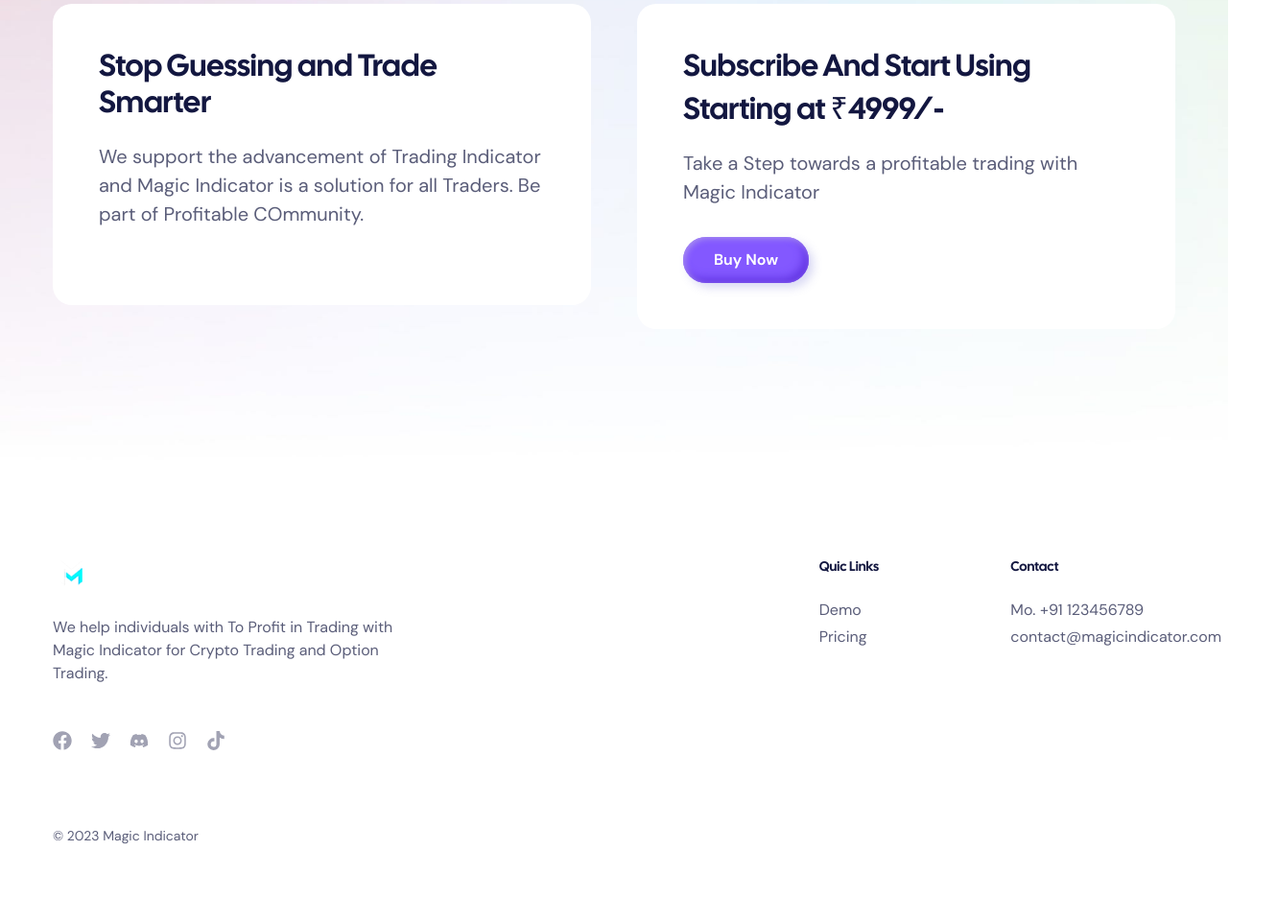
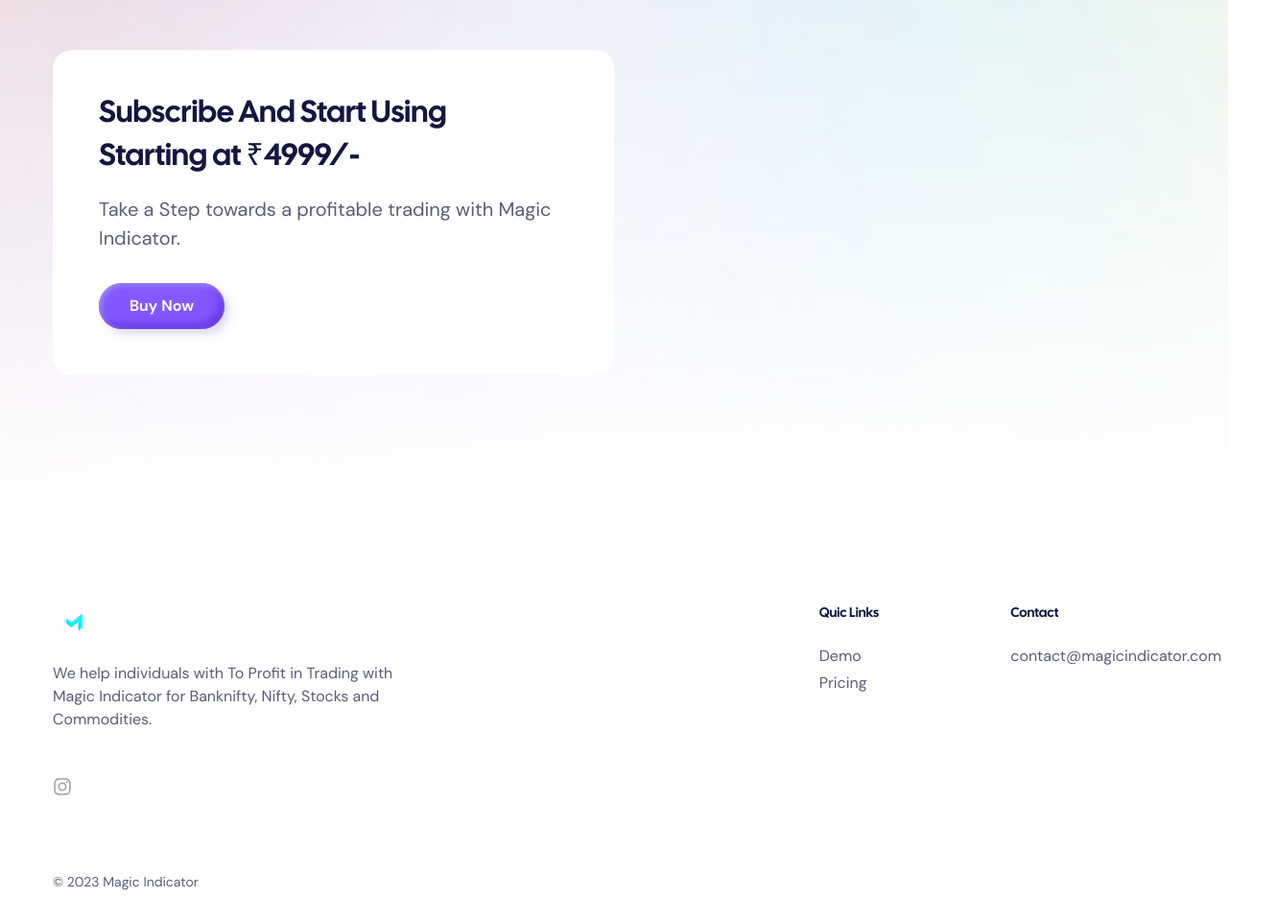
Before and after one commit to classicgaurav/magicindicator, a plain HTML site: page index.html in a window 1280 px wide. Shown: the part 3606-4566 px from the top of the page at 96% size, 1331 px wide, since content can reach past the window. Before the commit the page ends 4518 px from the top, so only its background shows below. Drawn offline with Linux system fonts and the light colour scheme.

Commit message:
Update index.html

```diff
--- a/index.html
+++ b/index.html
@@ -461,7 +461,7 @@
 
 
 
-      <!-- Socials / CTA / Newsletter -->
+     <!-- Socials / CTA / Newsletter -->
       <section class="relative py-24">
         <picture class="pointer-events-none absolute inset-0 -z-10 dark:hidden">
           <img src="images/gradient.jpg" alt="gradient" class="h-full w-full">
@@ -472,12 +472,7 @@
         <div class="container">
           <div class="lg:flex lg:space-x-12">
             <div class="mb-12 lg:w-1/2">
-              <div class="rounded-2.5xl bg-white p-12 dark:bg-jacarta-700">
-                <h2 class="mb-5 font-display text-3xl text-jacarta-700 dark:text-white">
-                  Stop Guessing and Trade Smarter
-                </h2>
-                <p class="mb-8 text-lg leading-normal dark:text-jacarta-300">
-                  We support the advancement of Trading Indicator and Magic Indicator is a solution for all Traders. Be part of Profitable COmmunity.
+
                 </p>
                 <div class="flex space-x-2">
 
@@ -494,17 +489,14 @@
                   Subscribe And Start Using <br>Starting at ₹4999/-
                 </h2>
                 <p class="mb-8 text-lg leading-normal dark:text-jacarta-300">
-                  Take a Step towards a profitable trading with Magic Indicator
+                  Take a Step towards a profitable trading with Magic Indicator.
                 </p>
                 <a href="#" class="inline-block rounded-full bg-accent py-3 px-8 text-center font-semibold text-white shadow-accent-volume transition-all hover:bg-accent-dark">
                   Buy Now
                 </a>
               </div>
             </div>
-          </div>
 
-            </div>
-          </div>
         </div>
       </section>
     </main>
@@ -543,33 +535,13 @@
               <img src="images/logo_white.png" class="hidden max-h-7 dark:block" alt="Xhibiter | NFT Marketplace">
             </a>
             <p class="mb-12 dark:text-jacarta-300">
-              We help individuals with To Profit in Trading with Magic Indicator for Crypto Trading and Option Trading.
+              We help individuals with To Profit in Trading with Magic Indicator for Banknifty, Nifty, Stocks and Commodities.
             </p>
             <!-- Socials -->
             <div class="flex space-x-5">
               <a href="#" class="group">
-                <svg aria-hidden="true" focusable="false" data-prefix="fab" data-icon="facebook" class="h-5 w-5 fill-jacarta-300 group-hover:fill-accent dark:group-hover:fill-white" role="img" xmlns="http://www.w3.org/2000/svg" viewBox="0 0 512 512">
-                  <path d="M504 256C504 119 393 8 256 8S8 119 8 256c0 123.78 90.69 226.38 209.25 245V327.69h-63V256h63v-54.64c0-62.15 37-96.48 93.67-96.48 27.14 0 55.52 4.84 55.52 4.84v61h-31.28c-30.8 0-40.41 19.12-40.41 38.73V256h68.78l-11 71.69h-57.78V501C413.31 482.38 504 379.78 504 256z"/>
-                </svg>
-              </a>
-              <a href="#" class="group">
-                <svg aria-hidden="true" focusable="false" data-prefix="fab" data-icon="twitter" class="h-5 w-5 fill-jacarta-300 group-hover:fill-accent dark:group-hover:fill-white" role="img" xmlns="http://www.w3.org/2000/svg" viewBox="0 0 512 512">
-                  <path d="M459.37 151.716c.325 4.548.325 9.097.325 13.645 0 138.72-105.583 298.558-298.558 298.558-59.452 0-114.68-17.219-161.137-47.106 8.447.974 16.568 1.299 25.34 1.299 49.055 0 94.213-16.568 130.274-44.832-46.132-.975-84.792-31.188-98.112-72.772 6.498.974 12.995 1.624 19.818 1.624 9.421 0 18.843-1.3 27.614-3.573-48.081-9.747-84.143-51.98-84.143-102.985v-1.299c13.969 7.797 30.214 12.67 47.431 13.319-28.264-18.843-46.781-51.005-46.781-87.391 0-19.492 5.197-37.36 14.294-52.954 51.655 63.675 129.3 105.258 216.365 109.807-1.624-7.797-2.599-15.918-2.599-24.04 0-57.828 46.782-104.934 104.934-104.934 30.213 0 57.502 12.67 76.67 33.137 23.715-4.548 46.456-13.32 66.599-25.34-7.798 24.366-24.366 44.833-46.132 57.827 21.117-2.273 41.584-8.122 60.426-16.243-14.292 20.791-32.161 39.308-52.628 54.253z"/>
-                </svg>
-              </a>
-              <a href="#" class="group">
-                <svg aria-hidden="true" focusable="false" data-prefix="fab" data-icon="discord" class="h-5 w-5 fill-jacarta-300 group-hover:fill-accent dark:group-hover:fill-white" role="img" xmlns="http://www.w3.org/2000/svg" viewBox="0 0 640 512">
-                  <path d="M524.531,69.836a1.5,1.5,0,0,0-.764-.7A485.065,485.065,0,0,0,404.081,32.03a1.816,1.816,0,0,0-1.923.91,337.461,337.461,0,0,0-14.9,30.6,447.848,447.848,0,0,0-134.426,0,309.541,309.541,0,0,0-15.135-30.6,1.89,1.89,0,0,0-1.924-.91A483.689,483.689,0,0,0,116.085,69.137a1.712,1.712,0,0,0-.788.676C39.068,183.651,18.186,294.69,28.43,404.354a2.016,2.016,0,0,0,.765,1.375A487.666,487.666,0,0,0,176.02,479.918a1.9,1.9,0,0,0,2.063-.676A348.2,348.2,0,0,0,208.12,430.4a1.86,1.86,0,0,0-1.019-2.588,321.173,321.173,0,0,1-45.868-21.853,1.885,1.885,0,0,1-.185-3.126c3.082-2.309,6.166-4.711,9.109-7.137a1.819,1.819,0,0,1,1.9-.256c96.229,43.917,200.41,43.917,295.5,0a1.812,1.812,0,0,1,1.924.233c2.944,2.426,6.027,4.851,9.132,7.16a1.884,1.884,0,0,1-.162,3.126,301.407,301.407,0,0,1-45.89,21.83,1.875,1.875,0,0,0-1,2.611,391.055,391.055,0,0,0,30.014,48.815,1.864,1.864,0,0,0,2.063.7A486.048,486.048,0,0,0,610.7,405.729a1.882,1.882,0,0,0,.765-1.352C623.729,277.594,590.933,167.465,524.531,69.836ZM222.491,337.58c-28.972,0-52.844-26.587-52.844-59.239S193.056,219.1,222.491,219.1c29.665,0,53.306,26.82,52.843,59.239C275.334,310.993,251.924,337.58,222.491,337.58Zm195.38,0c-28.971,0-52.843-26.587-52.843-59.239S388.437,219.1,417.871,219.1c29.667,0,53.307,26.82,52.844,59.239C470.715,310.993,447.538,337.58,417.871,337.58Z"/>
-                </svg>
-              </a>
-              <a href="#" class="group">
                 <svg aria-hidden="true" focusable="false" data-prefix="fab" data-icon="instagram" class="h-5 w-5 fill-jacarta-300 group-hover:fill-accent dark:group-hover:fill-white" role="img" xmlns="http://www.w3.org/2000/svg" viewBox="0 0 448 512">
                   <path d="M224.1 141c-63.6 0-114.9 51.3-114.9 114.9s51.3 114.9 114.9 114.9S339 319.5 339 255.9 287.7 141 224.1 141zm0 189.6c-41.1 0-74.7-33.5-74.7-74.7s33.5-74.7 74.7-74.7 74.7 33.5 74.7 74.7-33.6 74.7-74.7 74.7zm146.4-194.3c0 14.9-12 26.8-26.8 26.8-14.9 0-26.8-12-26.8-26.8s12-26.8 26.8-26.8 26.8 12 26.8 26.8zm76.1 27.2c-1.7-35.9-9.9-67.7-36.2-93.9-26.2-26.2-58-34.4-93.9-36.2-37-2.1-147.9-2.1-184.9 0-35.8 1.7-67.6 9.9-93.9 36.1s-34.4 58-36.2 93.9c-2.1 37-2.1 147.9 0 184.9 1.7 35.9 9.9 67.7 36.2 93.9s58 34.4 93.9 36.2c37 2.1 147.9 2.1 184.9 0 35.9-1.7 67.7-9.9 93.9-36.2 26.2-26.2 34.4-58 36.2-93.9 2.1-37 2.1-147.8 0-184.8zM398.8 388c-7.8 19.6-22.9 34.7-42.6 42.6-29.5 11.7-99.5 9-132.1 9s-102.7 2.6-132.1-9c-19.6-7.8-34.7-22.9-42.6-42.6-11.7-29.5-9-99.5-9-132.1s-2.6-102.7 9-132.1c7.8-19.6 22.9-34.7 42.6-42.6 29.5-11.7 99.5-9 132.1-9s102.7-2.6 132.1 9c19.6 7.8 34.7 22.9 42.6 42.6 11.7 29.5 9 99.5 9 132.1s2.7 102.7-9 132.1z"/>
-                </svg>
-              </a>
-              <a href="#" class="group">
-                <svg aria-hidden="true" focusable="false" data-prefix="fab" data-icon="tiktok" class="h-5 w-5 fill-jacarta-300 group-hover:fill-accent dark:group-hover:fill-white" role="img" xmlns="http://www.w3.org/2000/svg" viewBox="0 0 448 512">
-                  <path d="M448,209.91a210.06,210.06,0,0,1-122.77-39.25V349.38A162.55,162.55,0,1,1,185,188.31V278.2a74.62,74.62,0,1,0,52.23,71.18V0l88,0a121.18,121.18,0,0,0,1.86,22.17h0A122.18,122.18,0,0,0,381,102.39a121.43,121.43,0,0,0,67,20.14Z"/>
                 </svg>
               </a>
             </div>
@@ -587,19 +559,13 @@
             <ul class="flex flex-col space-y-1 dark:text-jacarta-300">
               <li><a href="#" class="hover:text-accent dark:hover:text-white">Demo</a></li>
               <li><a href="#" class="hover:text-accent dark:hover:text-white">Pricing</a></li>
-              <li><a href="#" class="hover:text-accent dark:hover:text-white"></a></li>
-              <li><a href="#" class="hover:text-accent dark:hover:text-white"></a></li>
-              <li><a href="#" class="hover:text-accent dark:hover:text-white"></a></li>
             </ul>
           </div>
 
           <div class="col-span-full sm:col-span-3 md:col-span-2">
             <h3 class="mb-6 font-display text-sm text-jacarta-700 dark:text-white">Contact</h3>
             <ul class="flex flex-col space-y-1 dark:text-jacarta-300">
-              <li><a href="#" class="hover:text-accent dark:hover:text-white">Mo. +91 123456789</a></li>
               <li><a href="#" class="hover:text-accent dark:hover:text-white">contact@magicindicator.com</a></li>
-              <li><a href="#" class="hover:text-accent dark:hover:text-white"></a></li>
-              <li><a href="#" class="hover:text-accent dark:hover:text-white"></a></li>
             </ul>
           </div>
         </div>
```
